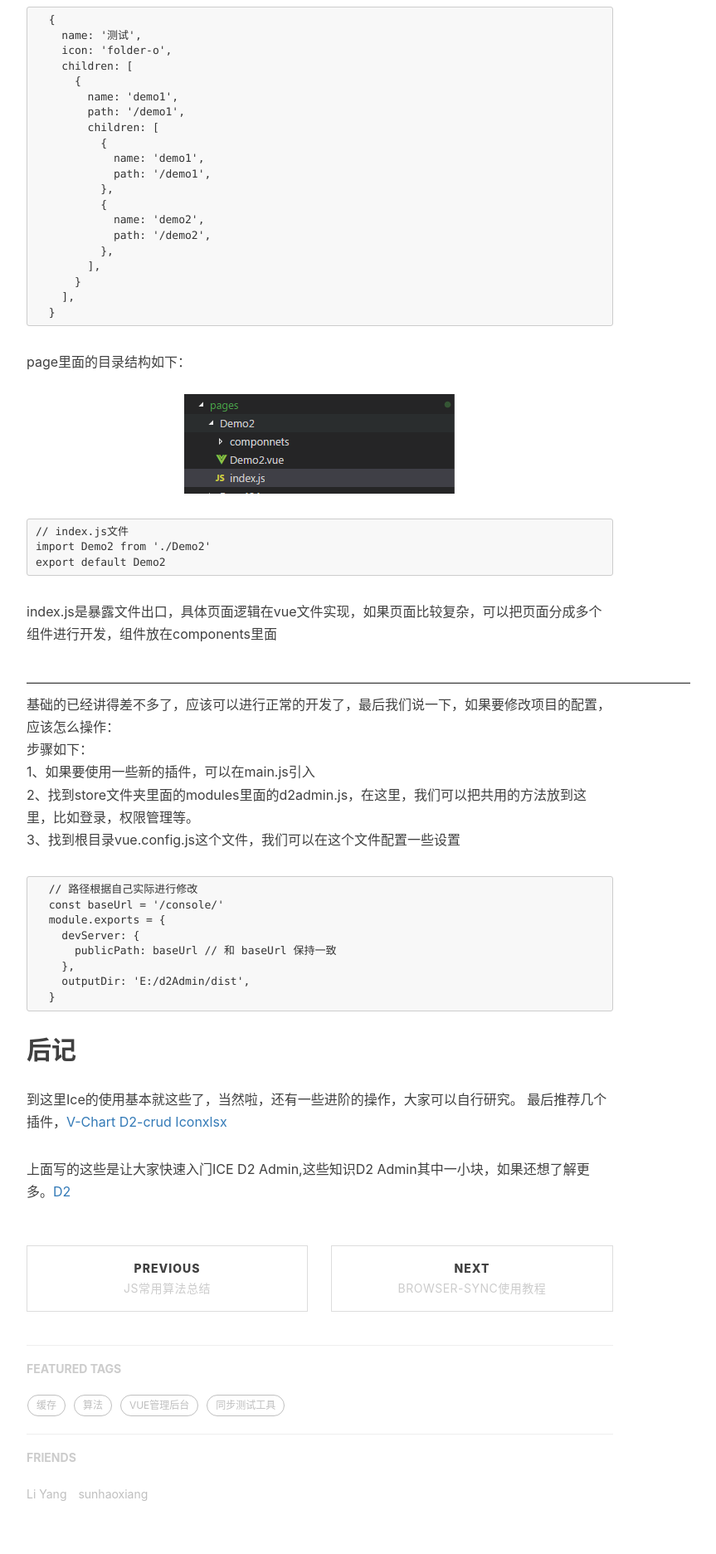
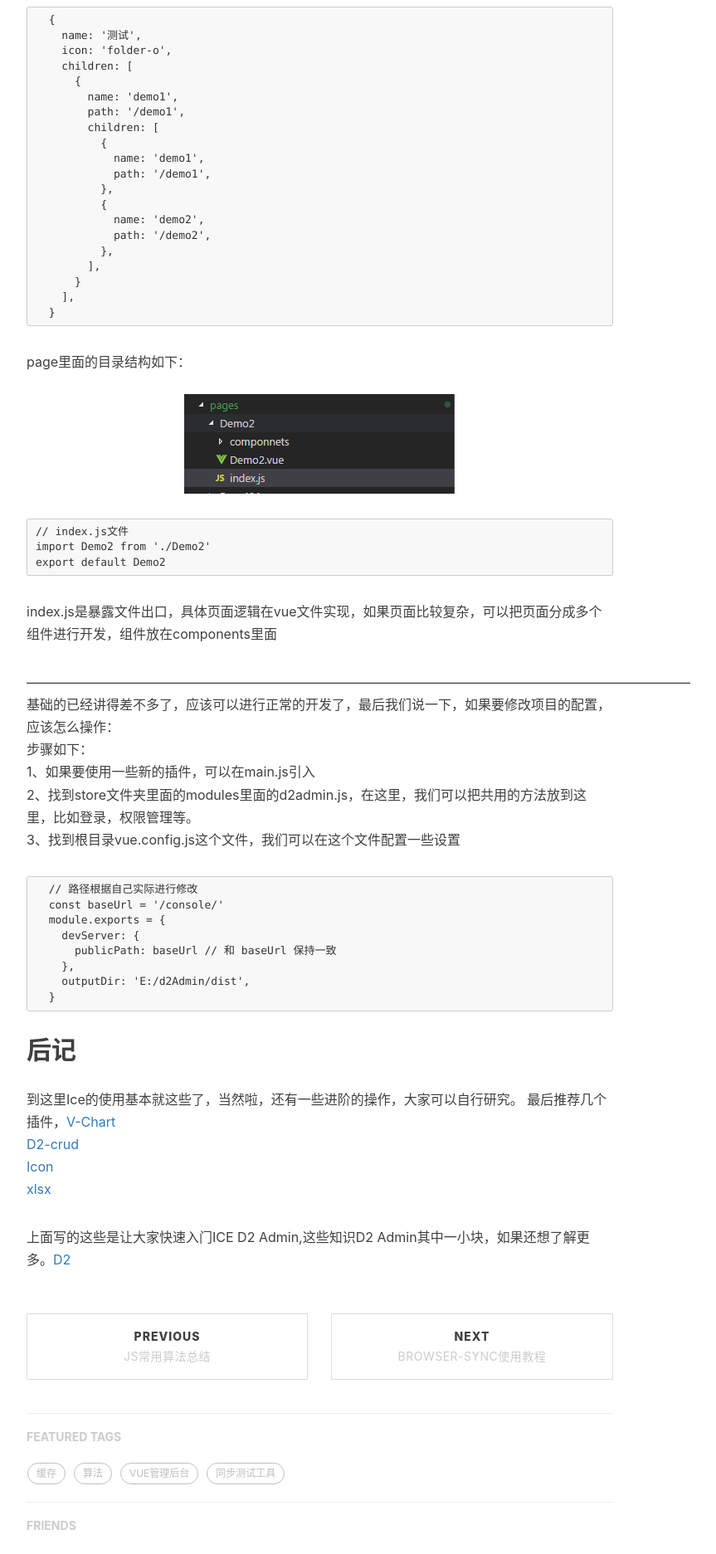
Before and after one commit to 00feng00/00feng00.github.io, a Jekyll site: the page built from _posts/2018-09-11-ice-instructions.markdown, in a window 1280 px wide. Shown: the part 4527-6400 px from the top of the page at 83% size, without its empty margins (233-1096 px from the left). Built offline with Jekyll 4.4.1, drawn with Linux system fonts in a browser that asks for light colours; nearby versions of some CDN libraries; comment, search, counter and statistics services are not loaded.

Commit message:
Update 2018-09-11-ice-instructions.markdown

````diff
--- a/_posts/2018-09-11-ice-instructions.markdown
+++ b/_posts/2018-09-11-ice-instructions.markdown
@@ -146,6 +146,6 @@ index.js是暴露文件出口，具体页面逻辑在vue文件实现，如果页
 ```
 ## 后记
   到这里Ice的使用基本就这些了，当然啦，还有一些进阶的操作，大家可以自行研究。
-  最后推荐几个插件，[V-Chart](https://v-charts.js.org/#/) [D2-crud](https://github.com/d2-projects/d2-crud) [Icon](https://www.fontawesome.com.cn/faicons/)[xlsx](https://d2-projects.github.io/d2-admin-doc/zh/sys-plugins/data-export.html#%E6%B3%A8%E5%86%8C%E6%8F%92%E4%BB%B6)
+  最后推荐几个插件，[V-Chart](https://v-charts.js.org/#/)<br /> [D2-crud](https://github.com/d2-projects/d2-crud) <br />[Icon](https://www.fontawesome.com.cn/faicons/) <br /> [xlsx](https://d2-projects.github.io/d2-admin-doc/zh/sys-plugins/data-export.html#%E6%B3%A8%E5%86%8C%E6%8F%92%E4%BB%B6)
 
   上面写的这些是让大家快速入门ICE D2 Admin,这些知识D2 Admin其中一小块，如果还想了解更多。[D2](https://d2-projects.github.io/d2-admin-doc/zh/learn-guide/)
````
